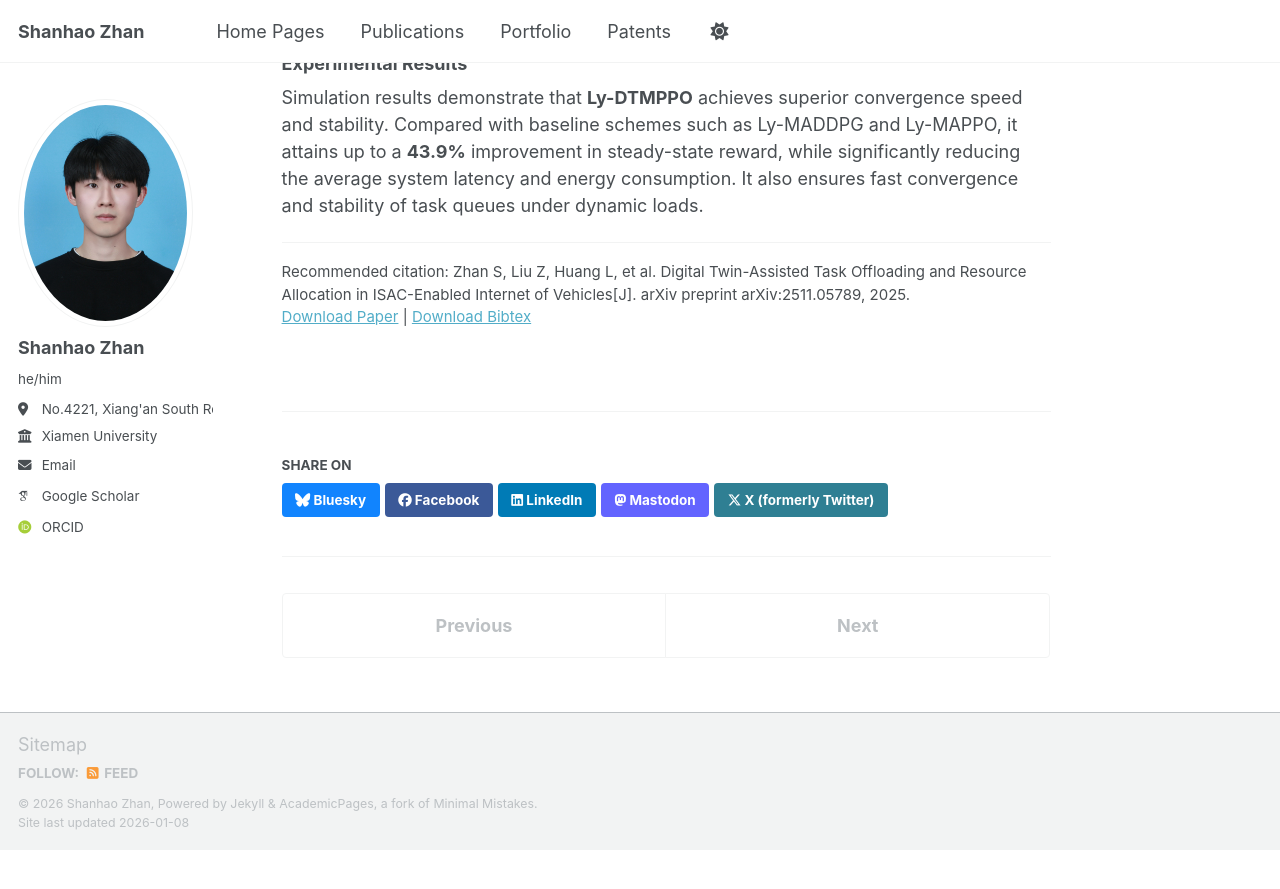
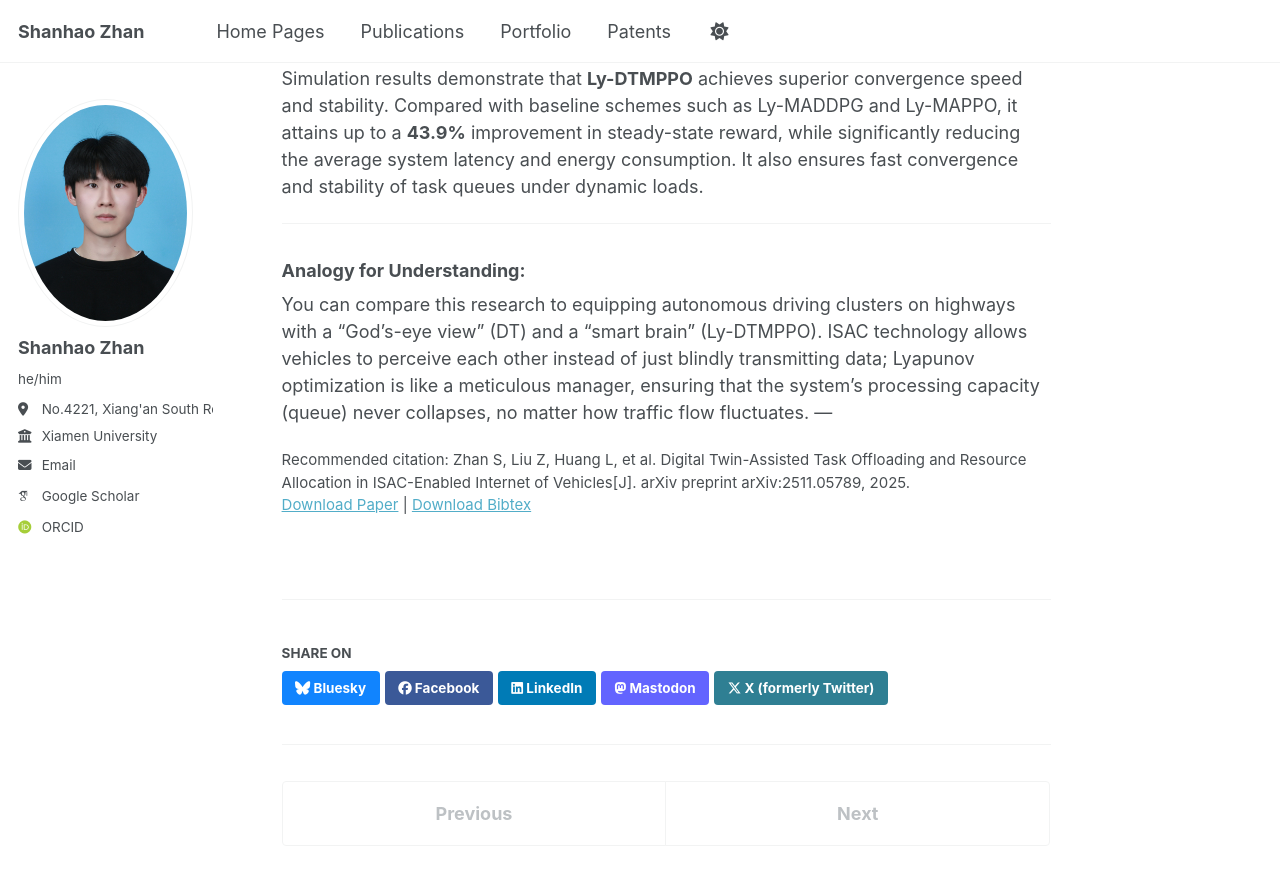
Before and after one commit to dreamfly86/dreamfly86.github.io, a Jekyll site: the page built from _publications/2025-11-08-paper-title-number-5.md, in a window 1280 px wide and 900 px high, scrolled down 1050 px. Shown: the top 889 px of the window. Built offline with Jekyll 4.4.1, drawn with Linux system fonts in a browser that asks for light colours; some web fonts are replaced; a script bundle is joined from its source files by our own code; library files that are not in the unit come from our copies; before the commit the page ends 1900 px from its top, so only the background shows below that.

Commit message:
Update 2025-11-08-paper-title-number-5.md

```diff
--- a/_publications/2025-11-08-paper-title-number-5.md
+++ b/_publications/2025-11-08-paper-title-number-5.md
@@ -9,8 +9,6 @@ publisher: 'arXiv'
 paperurl: 'https://github.com/dreamfly86/dreamfly86.github.io/blob/master/files/2511.05789v1.pdf'
 bibtexurl: 'https://github.com/dreamfly86/dreamfly86.github.io/blob/master/files/2511.05789v1.bib'
 citation: 'Zhan S, Liu Z, Huang L, et al. Digital Twin-Assisted Task Offloading and Resource Allocation in ISAC-Enabled Internet of Vehicles[J]. arXiv preprint arXiv:2511.05789, 2025.'
----
-
 ---
 
 ### **Research Background and Motivation**
@@ -29,3 +27,6 @@ This paper proposes a **Digital Twin (DT)-assisted resource management framework
 Simulation results demonstrate that **Ly-DTMPPO** achieves superior convergence speed and stability. Compared with baseline schemes such as Ly-MADDPG and Ly-MAPPO, it attains up to a **43.9%** improvement in steady-state reward, while significantly reducing the average system latency and energy consumption. It also ensures fast convergence and stability of task queues under dynamic loads.
 
 ---
+### **Analogy for Understanding:**
+You can compare this research to equipping autonomous driving clusters on highways with a "God's-eye view" (DT) and a "smart brain" (Ly-DTMPPO). ISAC technology allows vehicles to perceive each other instead of just blindly transmitting data; Lyapunov optimization is like a meticulous manager, ensuring that the system's processing capacity (queue) never collapses, no matter how traffic flow fluctuates.
+---
```
